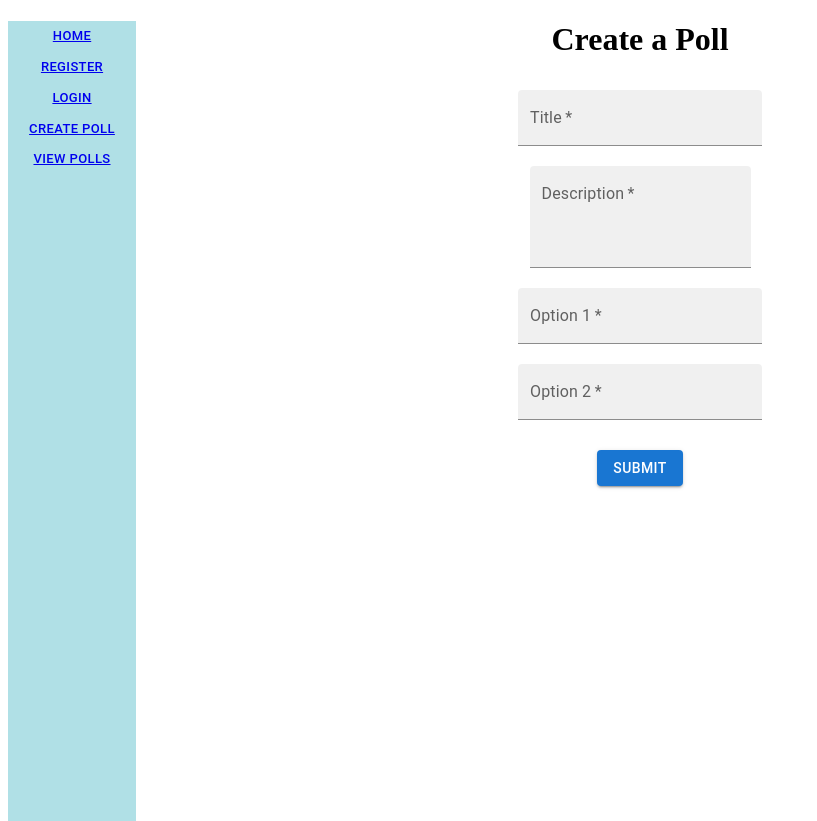
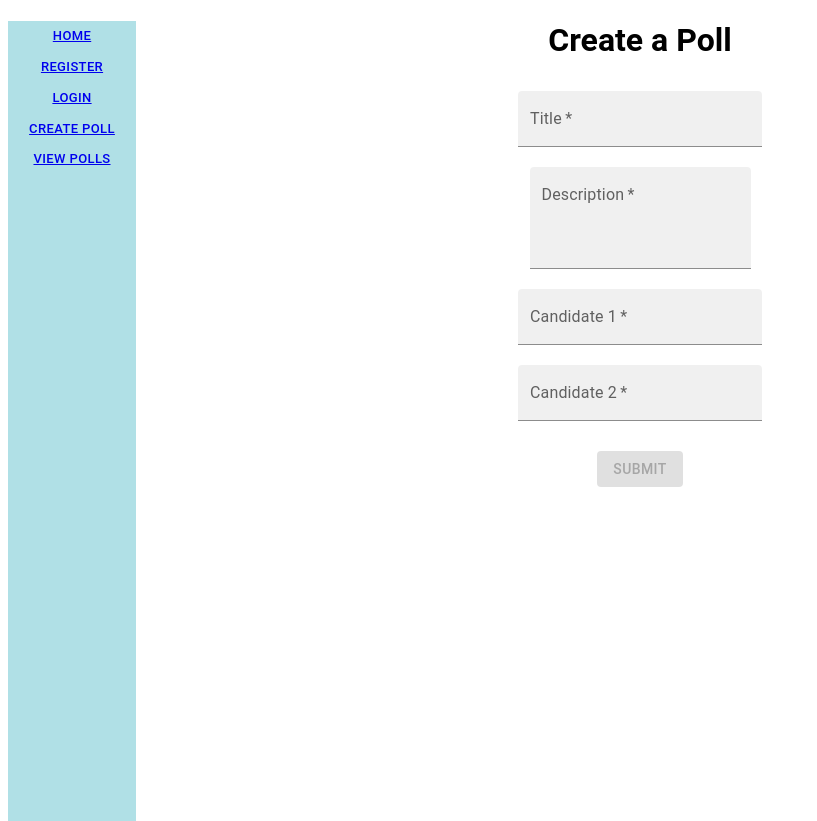
Before and after one commit to arifire21/vote.io, a React (Create React App) app in the folder client/: page /create-poll in a window 1280 px wide. Shown: the whole page, without its empty margins (0-817 px from the left). Built offline with nearby package versions, Linux system fonts and the light colour scheme.

Commit message:
page changes

```diff
--- a/client/package.json
+++ b/client/package.json
@@ -9,6 +9,7 @@
     "@testing-library/jest-dom": "^5.14.1",
     "@testing-library/react": "^12.0.0",
     "@testing-library/user-event": "^13.2.1",
+    "axios": "^0.26.1",
     "react": "^17.0.2",
     "react-dom": "^17.0.2",
     "react-router-dom": "6",
--- a/client/src/App.css
+++ b/client/src/App.css
@@ -14,6 +14,7 @@
 }
 
 h1{
+  font-family: Roboto, sans-serif;
   text-align: center;
 }
 
@@ -79,3 +80,11 @@ h1{
 .navlink-item {
   text-align: center;
 }
+
+.first-last{
+  margin-right: 10px;
+}
+
+/* #new-user-fn {
+  margin: 0px 40px;
+} */
--- a/client/src/pages/create-poll.js
+++ b/client/src/pages/create-poll.js
@@ -1,34 +1,63 @@
-import TestHeader from "../components/TestHeader";
+import React, {useState} from "react";
 import TextField from '@mui/material/TextField';
 import Button from '@mui/material/Button';
 import Navbar from "../components/Navbar";
 
 export default function CreatePoll() {
-  // const
+  const axios = require('axios');
+
+  const [title, setTitle] = useState('');
+  const titleChange = e => setTitle(e.target.value);
+  const [desc, setDesc] = useState('');
+  const descChange = e => setDesc(e.target.value);
+  const [opt1, setOpt1] = useState('');
+  const opt1Change = e => setOpt1(e.target.value);
+  const [opt2, setOpt2] = useState('');
+  const opt2Change = e => setOpt2(e.target.value);
+
+  // handleSubmit = event => {
+  //   event.preventDefault();
+
+  //   const user = {
+  //     title: this.state.title,
+  //     description: this.state.description,
+  //     option1: this.state.option1,
+  //     option2: this.state.option2,
+  //   };
+
+  //   axios.post(`https://jsonplaceholder.typicode.com/users`, { user })
+  //     .then(res => {
+  //       console.log(res);
+  //       console.log(res.data);
+  //     })
+  // }
 
     return (
       <div>
-        {/* <TestHeader/> */}
         <Navbar/>
 
           <h1>Create a Poll</h1>
+          <form>
             <div className="form-container">
               <div className="form-item">
-              <TextField id="create-title" variant="filled" label="Title" required="true"/>
+                <TextField id="create-title" variant="filled" label="Title" required="true" value={title} onChange={titleChange}/>
               </div>
               <div className="form-item">
-              <TextField id="create-desc" variant="filled" multiline="True" minRows="3" maxRows="4" label="Description" required="true"/>
+                <TextField id="create-desc" variant="filled" multiline="True" minRows="3" maxRows="4" label="Description" required="true" value={desc} onChange={descChange}/>
               </div>
               <div className="form-item">
-              <TextField id="create-opt1" variant="filled" label="Option 1" required="true"/>
+                <TextField id="create-opt1" variant="filled" label="Candidate 1" required="true" value={opt1} onChange={opt1Change}/>
               </div>
               <div className="form-item">
-              <TextField id="create-opt2" variant="filled" label="Option 2" required="true"/>
+                <TextField id="create-opt2" variant="filled" label="Candidate 2" required="true" value={opt2} onChange={opt2Change}/>
               </div>
               <div className="form-item submit-btn">
-              <Button variant="contained">Submit</Button>
+                <span style={{ cursor: 'not-allowed' }}>
+                  <Button variant="contained" disabled={!title || !desc || !opt1 || !opt2 }>Submit</Button>
+                </span>
               </div>
             </div>
+          </form>
       </div>
     );
   }
--- a/client/src/pages/login.js
+++ b/client/src/pages/login.js
@@ -1,24 +1,11 @@
 import TestHeader from "../components/TestHeader";
 import { Button, TextField } from "@mui/material";
-import { Link } from "react-router-dom";
+import Navbar from "../components/Navbar";
 
 export default function Login() {
   return (
     <div>
-      {/* <TestHeader/> */}
-
-      {/* custom nav header bc this is an isolated page */}
-      <header>
-        <nav
-          style={{
-            borderBottom: "solid 1px",
-            paddingBottom: "1rem",
-          }}
-        >
-          <Link to="/">Home</Link>
-        </nav>
-
-      </header>
+      <Navbar/>
 
       <h1>Login to Vote.io</h1>
       <div className="form-container">
@@ -36,8 +23,10 @@ export default function Login() {
             />
         </div>
         <div className="form-item submit-btn">
-          <Button variant="contained">Login</Button>
-        </div>
+            <span style={{ cursor: 'not-allowed' }}>
+              <Button variant="contained">Login</Button>
+            </span>
+          </div>
       </div>
     </div>
   );
```
Also changed, not shown: 1 other file (tests, documents, lock files or other folders). Lines whose indentation alone changed are shown as unchanged.
